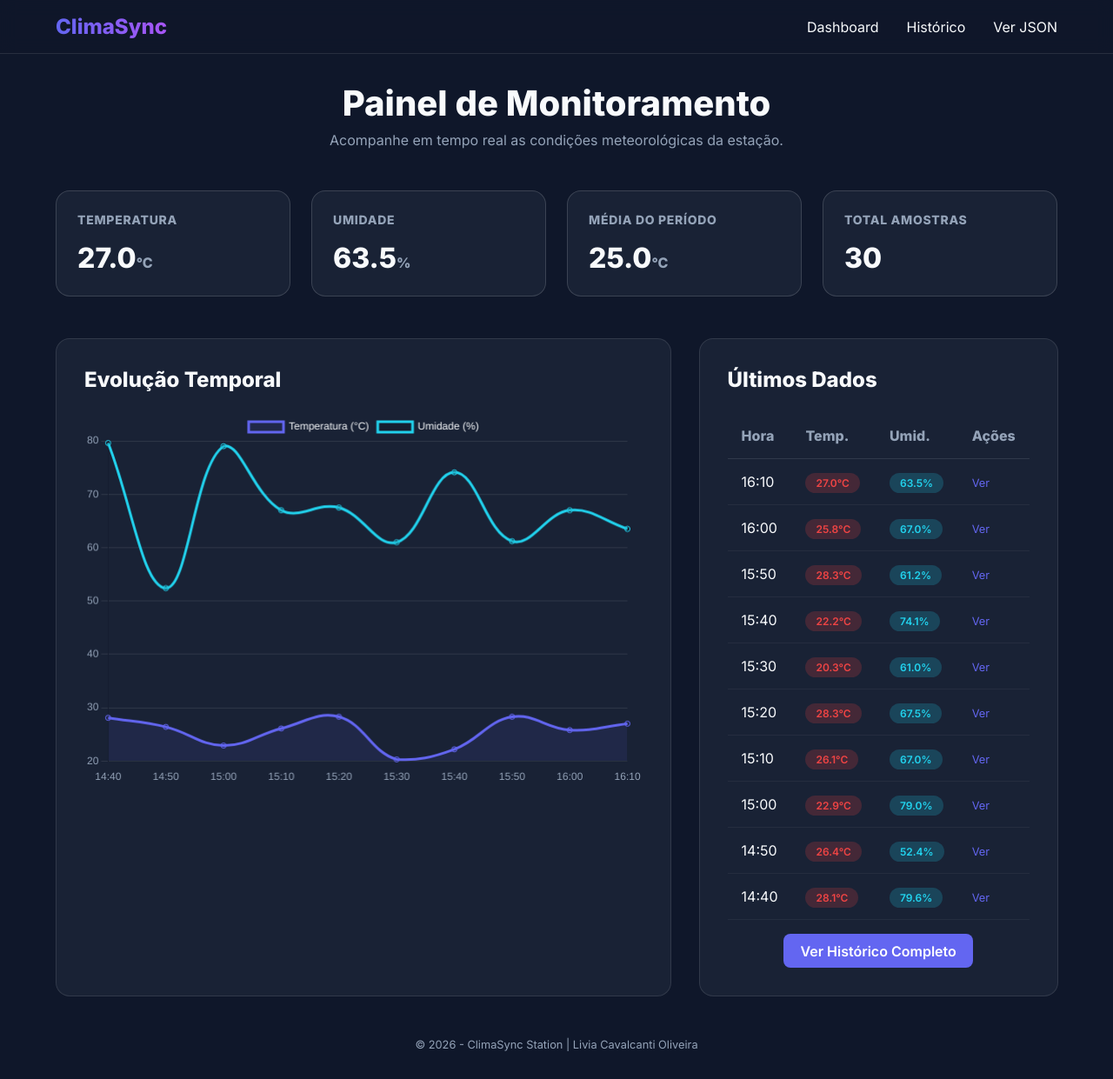
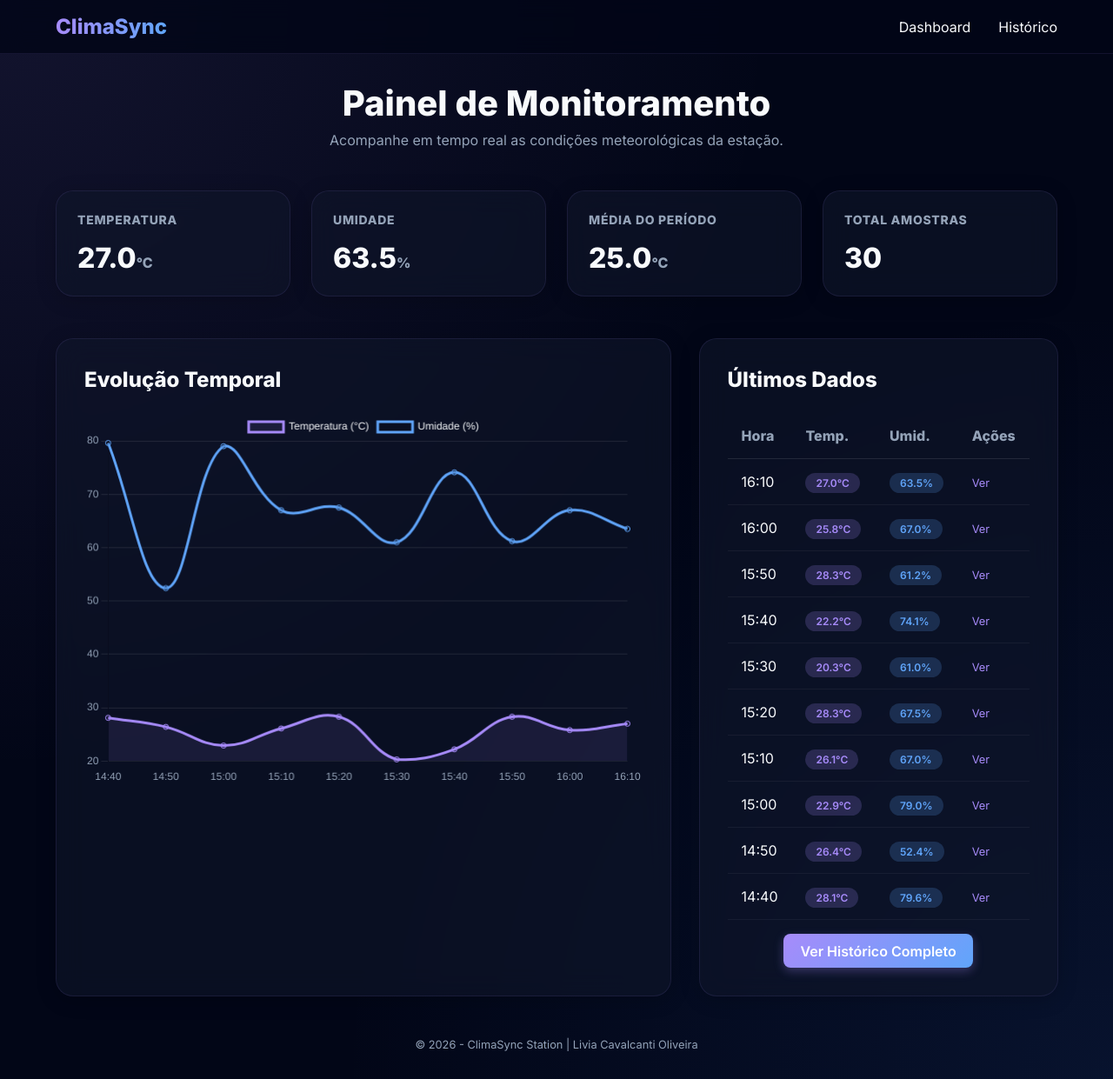
Before and after one commit to liviacoliveira/ponderada-integracao_embarcado_com_backend-M05, a Flask app: page / in a window 1280 px wide. Shown: the whole page at 87% size. Run offline with Flask 3, Linux system fonts and the light colour scheme; data comes from the database, SQL or seed files in the repository.

Commit message:
fix: remove página de json

```diff
--- a/src/static/css/style.css
+++ b/src/static/css/style.css
@@ -1,13 +1,14 @@
 :root {
-  --primary: #6366f1;
-  --secondary: #a855f7;
-  --bg-dark: #0f172a;
-  --card-bg: rgba(30, 41, 59, 0.7);
+  --primary: #a78bfa; /* Lilás brilhante */
+  --secondary: #60a5fa; /* Azul suave */
+  --accent: #c084fc; /* Lilás vibrante */
+  --bg-dark: #020617; /* Azul marinho profundo */
+  --card-bg: rgba(15, 23, 42, 0.6);
   --text: #f8fafc;
   --text-dim: #94a3b8;
-  --accent: #22d3ee;
-  --success: #10b981;
-  --danger: #ef4444;
+  --success: #34d399;
+  --danger: #f87171;
+  --glow: rgba(167, 139, 250, 0.15);
 }
 
 * {
@@ -19,9 +20,13 @@
 
 body {
   background: var(--bg-dark);
+  background-image:
+    radial-gradient(circle at 0% 0%, rgba(167, 139, 250, 0.1) 0%, transparent 50%),
+    radial-gradient(circle at 100% 100%, rgba(59, 130, 246, 0.1) 0%, transparent 50%);
   color: var(--text);
   min-height: 100vh;
   padding-bottom: 2rem;
+  overflow-x: hidden;
 }
 
 a {
@@ -31,9 +36,9 @@ a {
 
 /* Navbar */
 nav {
-  background: rgba(15, 23, 42, 0.8);
-  backdrop-filter: blur(10px);
-  border-bottom: 1px solid rgba(255, 255, 255, 0.1);
+  background: rgba(2, 6, 23, 0.8);
+  backdrop-filter: blur(12px);
+  border-bottom: 1px solid rgba(167, 139, 250, 0.1);
   padding: 1rem 5%;
   display: flex;
   justify-content: space-between;
@@ -47,6 +52,7 @@ nav {
   font-size: 1.5rem;
   font-weight: 800;
   background: linear-gradient(to right, var(--primary), var(--secondary));
+  background-clip: text;
   -webkit-background-clip: text;
   -webkit-text-fill-color: transparent;
 }
@@ -92,16 +98,18 @@ nav {
 
 .stat-card {
   background: var(--card-bg);
-  backdrop-filter: blur(12px);
+  backdrop-filter: blur(16px);
   padding: 1.5rem;
-  border-radius: 1rem;
-  border: 1px solid rgba(255, 255, 255, 0.15);
-  transition: transform 0.3s ease, border-color 0.3s ease;
+  border-radius: 1.25rem;
+  border: 1px solid rgba(167, 139, 250, 0.1);
+  box-shadow: 0 4px 24px -1px rgba(0, 0, 0, 0.2);
+  transition: all 0.4s cubic-bezier(0.4, 0, 0.2, 1);
 }
 
 .stat-card:hover {
-  transform: translateY(-5px);
-  border-color: var(--secondary);
+  transform: translateY(-8px) scale(1.02);
+  border-color: var(--primary);
+  box-shadow: 0 10px 30px -5px rgba(167, 139, 250, 0.2);
 }
 
 .stat-card h3 {
@@ -137,9 +145,11 @@ nav {
 
 .section-card {
   background: var(--card-bg);
+  backdrop-filter: blur(16px);
   padding: 2rem;
-  border-radius: 1rem;
-  border: 1px solid rgba(255, 255, 255, 0.1);
+  border-radius: 1.25rem;
+  border: 1px solid rgba(167, 139, 250, 0.1);
+  box-shadow: 0 4px 24px -1px rgba(0, 0, 0, 0.2);
 }
 
 h2 {
@@ -171,8 +181,8 @@ td {
   font-weight: 600;
 }
 
-.badge-temp { background: rgba(239, 68, 68, 0.2); color: var(--danger); }
-.badge-umid { background: rgba(34, 211, 238, 0.2); color: var(--accent); }
+.badge-temp { background: rgba(167, 139, 250, 0.2); color: var(--primary); }
+.badge-umid { background: rgba(96, 165, 250, 0.2); color: var(--secondary); }
 
 /* Buttons */
 .btn {
@@ -185,9 +195,17 @@ td {
   display: inline-block;
 }
 
-.btn-primary { background: var(--primary); color: white; }
-.btn-primary:hover { background: #4f46e5; }
-.btn-danger { background: rgba(239, 68, 68, 0.2); color: var(--danger); }
+.btn-primary {
+  background: linear-gradient(135deg, var(--primary), var(--secondary));
+  color: white;
+  box-shadow: 0 4px 12px rgba(167, 139, 250, 0.3);
+}
+.btn-primary:hover {
+  opacity: 0.9;
+  transform: translateY(-2px);
+  box-shadow: 0 6px 20px rgba(167, 139, 250, 0.4);
+}
+.btn-danger { background: rgba(248, 113, 113, 0.1); color: var(--danger); border: 1px solid rgba(248, 113, 113, 0.2); }
 .btn-danger:hover { background: var(--danger); color: white; }
 
 /* Forms */
@@ -213,4 +231,6 @@ input {
 
 input:focus {
     border-color: var(--primary);
+    box-shadow: 0 0 0 2px rgba(167, 139, 250, 0.2);
+    background: rgba(15, 23, 42, 0.8);
 }
--- a/src/templates/base.html
+++ b/src/templates/base.html
@@ -14,7 +14,6 @@
         <div class="nav-links">
             <a href="{{ url_for('index') }}">Dashboard</a>
             <a href="{{ url_for('listar') }}">Histórico</a>
-            <a href="/?formato=json">Ver JSON</a>
         </div>
     </nav>
 
--- a/src/templates/editar.html
+++ b/src/templates/editar.html
@@ -34,7 +34,7 @@
 
             <div style="display: flex; gap: 1rem; margin-top: 2rem;">
                 <button type="submit" class="btn btn-primary" style="flex: 1;">Salvar Alterações</button>
-                <a href="{{ url_for('listar') }}" class="btn" style="background: rgba(255,255,255,0.1); flex: 1; text-align: center;">Cancelar</a>
+                <a href="{{ url_for('listar') }}" class="btn" style="background: rgba(167, 139, 250, 0.1); border: 1px solid rgba(167, 139, 250, 0.2); flex: 1; text-align: center;">Cancelar</a>
             </div>
         </form>
 
--- a/src/templates/historico.html
+++ b/src/templates/historico.html
@@ -35,7 +35,7 @@
                 <td>{{ leitura.localizacao }}</td>
                 <td>
                     <div style="display: flex; gap: 0.5rem;">
-                        <a href="{{ url_for('detalhe', id=leitura.id) }}" class="btn" style="background: rgba(255,255,255,0.1); padding: 0.4rem 0.8rem; font-size: 0.75rem;">Editar</a>
+                        <a href="{{ url_for('detalhe', id=leitura.id) }}" class="btn" style="background: rgba(167, 139, 250, 0.1); border: 1px solid rgba(167, 139, 250, 0.2); padding: 0.4rem 0.8rem; font-size: 0.75rem;">Editar</a>
                         <form action="{{ url_for('deletar', id=leitura.id) }}" method="POST" onsubmit="return confirm('Tem certeza?');">
                             <button type="submit" class="btn btn-danger" style="padding: 0.4rem 0.8rem; font-size: 0.75rem;">Deletar</button>
                         </form>
--- a/src/templates/index.html
+++ b/src/templates/index.html
@@ -70,15 +70,15 @@
         datasets: [{
             label: 'Temperatura (°C)',
             data: {{ chart_data.temps|tojson }},
-            borderColor: '#6366f1',
+            borderColor: '#a78bfa',
             tension: 0.4,
             fill: true,
-            backgroundColor: 'rgba(99, 102, 241, 0.1)'
+            backgroundColor: 'rgba(167, 139, 250, 0.1)'
         },
         {
             label: 'Umidade (%)',
             data: {{ chart_data.umids|tojson }},
-            borderColor: '#22d3ee',
+            borderColor: '#60a5fa',
             tension: 0.4,
             fill: false
         }]
```
Also changed, not shown: 2 other files.
